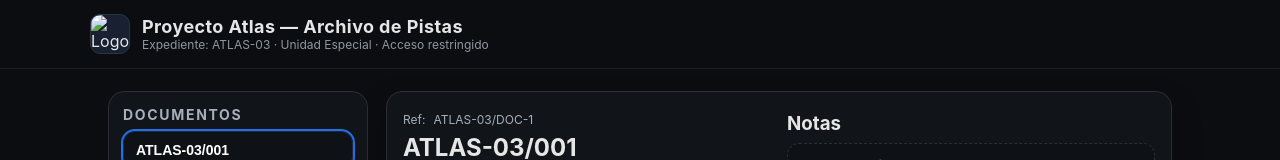
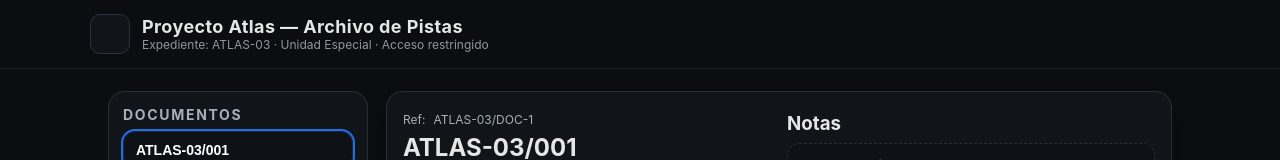
Before and after one commit to AndreaSS63/proyecto-atlas, a plain HTML site: page index.html in a window 1280 px wide. Shown: the top 160 px of the page. Drawn offline with Linux system fonts and the light colour scheme.

Commit message:
Update index.html

```diff
--- a/index.html
+++ b/index.html
@@ -64,7 +64,7 @@
 <body>
 <header>
   <div class="brand">
-    <div class="badge"><img src="assets/images/logo_proyecto_atlas.png" alt="Logo"></div>
+    <div class="badge"><img src="logo_proyecto_atlas.png" alt="Logo"></div>
     <div class="meta">
       <h1>Proyecto Atlas — Archivo de Pistas</h1>
       <div class="ref">Expediente: ATLAS-03 · Unidad Especial · Acceso restringido</div>
```
